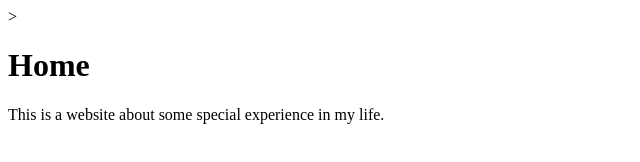
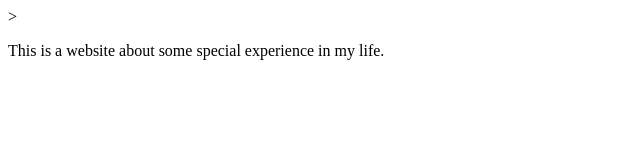
Before and after one commit to EricTOOFERAB/PersonalWebsite, a plain HTML site: page index.html in a window 1280 px wide. Shown: the whole page, without its empty margins (0-640 px from the left). Drawn offline with Linux system fonts and the light colour scheme.

Commit message:
change in head

```diff
--- a/index.html
+++ b/index.html
@@ -1,7 +1,7 @@
 <!DOCTYPE html>>
 <html>
     <head>
-        <h1>Home</h1>
+        <title>Home</title>
         <link ref="./style.css" rel="stylesheet">
     </head>
 
```
